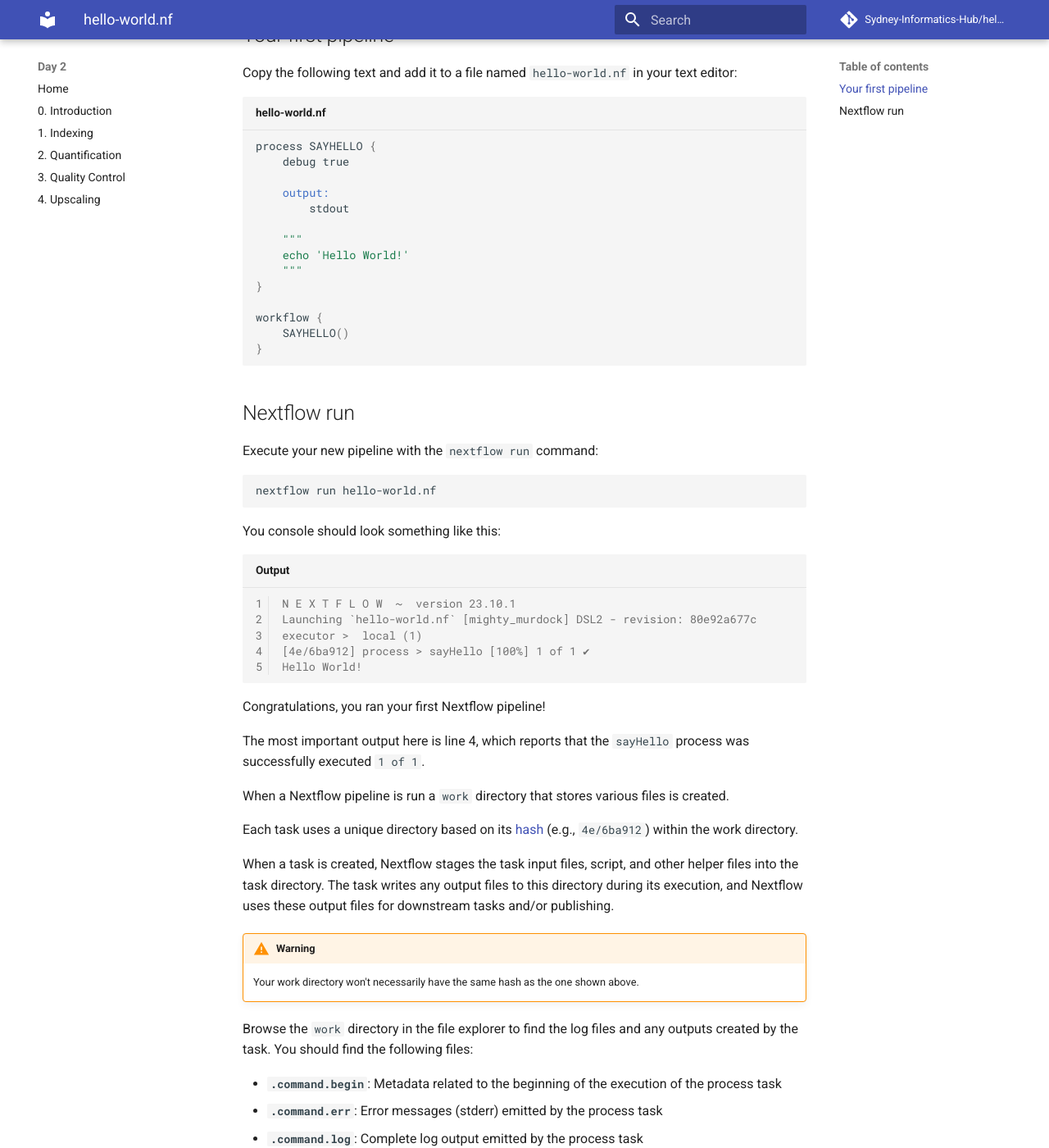
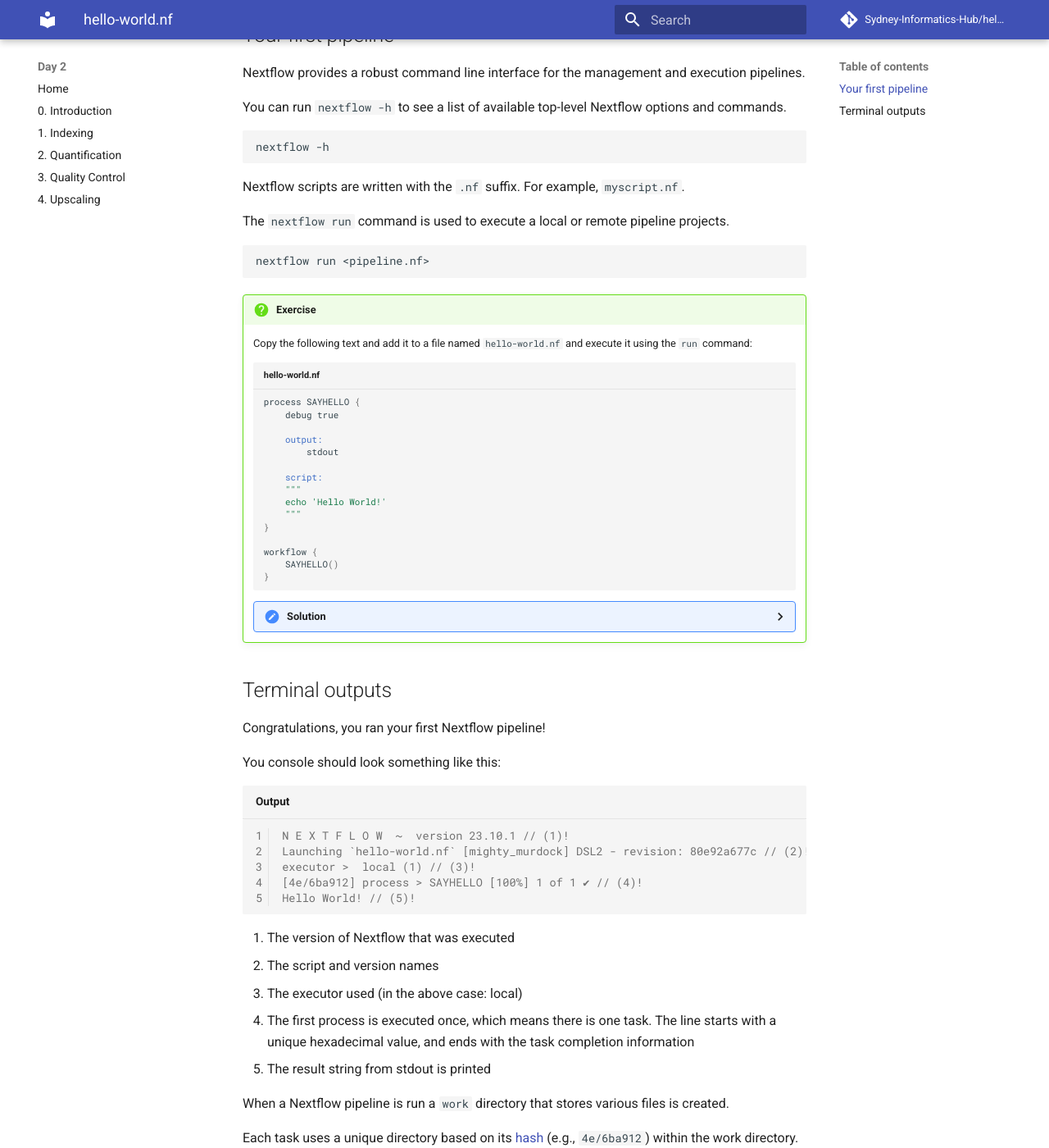
Before and after one commit to Sydney-Informatics-Hub/hello-nextflow, an MkDocs documentation site: the page built from docs/session1/02_hellonf.md, in a window 1280 px wide and 1400 px high, scrolled down 220 px. Shown: the whole window at 82% size. Built offline with MkDocs 1.6.1 and Material for MkDocs 9.7.7, drawn with Linux system fonts in a browser that asks for light colours; comment, search, counter and statistics services are not loaded; some of the changed text lies outside the part shown.

Commit message:
Sections 2 to 4 initial content

````diff
--- a/docs/session1/02_hellonf.md
+++ b/docs/session1/02_hellonf.md
@@ -4,46 +4,69 @@
 
 ## Your first pipeline
 
-Copy the following text and add it to a file named `hello-world.nf` in your text editor:
+Nextflow provides a robust command line interface for the management and execution pipelines.
 
-```groovy title="hello-world.nf"
-process SAYHELLO {
-    debug true
+You can run `nextflow -h` to see a list of available top-level Nextflow options and commands.
 
-    output:
-        stdout
-
-    """
-    echo 'Hello World!'
-    """
-}
-
-workflow {
-    SAYHELLO()
-}
+```bash
+nextflow -h
 ```
 
-## Nextflow run
+Nextflow scripts are written with the `.nf` suffix. For example, `myscript.nf`.
 
-Execute your new pipeline with the `nextflow run` command:
+The `nextflow run` command is used to execute a local or remote pipeline projects.
 
 ```bash
-nextflow run hello-world.nf
+nextflow run <pipeline.nf>
 ```
+
+!!!question "Exercise"
+
+    Copy the following text and add it to a file named `hello-world.nf` and execute it using the `run` command:
+
+    ```groovy title="hello-world.nf"
+    process SAYHELLO {
+        debug true
+
+        output:
+            stdout
+
+        script:
+        """
+        echo 'Hello World!'
+        """
+    }
+
+    workflow {
+        SAYHELLO()
+    }
+    ```
+
+    ??? "Solution"
+
+        ```bash
+        nextflow run hello-world.nf
+        ```
+
+## Terminal outputs
+
+Congratulations, you ran your first Nextflow pipeline!
 
 You console should look something like this:
 
 ```console title="Output" linenums="1"
-N E X T F L O W  ~  version 23.10.1
-Launching `hello-world.nf` [mighty_murdock] DSL2 - revision: 80e92a677c
-executor >  local (1)
-[4e/6ba912] process > sayHello [100%] 1 of 1 ✔
-Hello World!
+N E X T F L O W  ~  version 23.10.1 // (1)!
+Launching `hello-world.nf` [mighty_murdock] DSL2 - revision: 80e92a677c // (2)!
+executor >  local (1) // (3)!
+[4e/6ba912] process > SAYHELLO [100%] 1 of 1 ✔ // (4)!
+Hello World! // (5)!
 ```
 
-Congratulations, you ran your first Nextflow pipeline!
-
-The most important output here is line 4, which reports that the `sayHello` process was successfully executed `1 of 1`.
+1. The version of Nextflow that was executed
+2. The script and version names
+3. The executor used (in the above case: local)
+4. The first process is executed once, which means there is one task. The line starts with a unique hexadecimal value, and ends with the task completion information
+5. The result string from stdout is printed
 
 When a Nextflow pipeline is run a `work` directory that stores various files is created.
 
@@ -55,7 +78,9 @@ When a task is created, Nextflow stages the task input files, script, and other
 
     Your work directory won't necessarily have the same hash as the one shown above.
 
-Browse the `work` directory in the file explorer to find the log files and any outputs created by the task. You should find the following files:
+You can browse the `work` directory to find the log files and any outputs created by the task.
+
+You should find the following files:
 
 -   **`.command.begin`**: Metadata related to the beginning of the execution of the process task
 -   **`.command.err`**: Error messages (stderr) emitted by the process task
@@ -64,7 +89,17 @@ Browse the `work` directory in the file explorer to find the log files and any o
 -   **`.command.sh`**: The command that was run by the process task call
 -   **`.exitcode`**: The exit code resulting from the command
 
-In this case, look for your output in the `.command.out` file.
+!!!question "Exercise"
+
+    Browse the work directory and view the `.command.sh` file.
+
+    ??? "Solution"
+
+        _Note: Your hash will be different to the example shown below_
+
+        ```bash
+        cat work/4e/6ba9138vhsbcbsc83bcka/.command.sh
+        ```
 
 !!! tip
 
@@ -74,6 +109,6 @@ In this case, look for your output in the `.command.out` file.
 
     In this step you have learned:
 
-    1. How to
-    2. How to
-    3. How to
+    1. How to create a Nextflow pipeline
+    2. How to run a Nextflow pipeline
+    3. How to view log files create by Nextflow
````
Also changed, not shown: docs/session1/01_helloworld.md (+2 -2 lines), docs/session1/03_interpret.md (+37 -29 lines), docs/session1/04_output.md (+21 -32 lines), docs/session1/00_intro.md (added).
